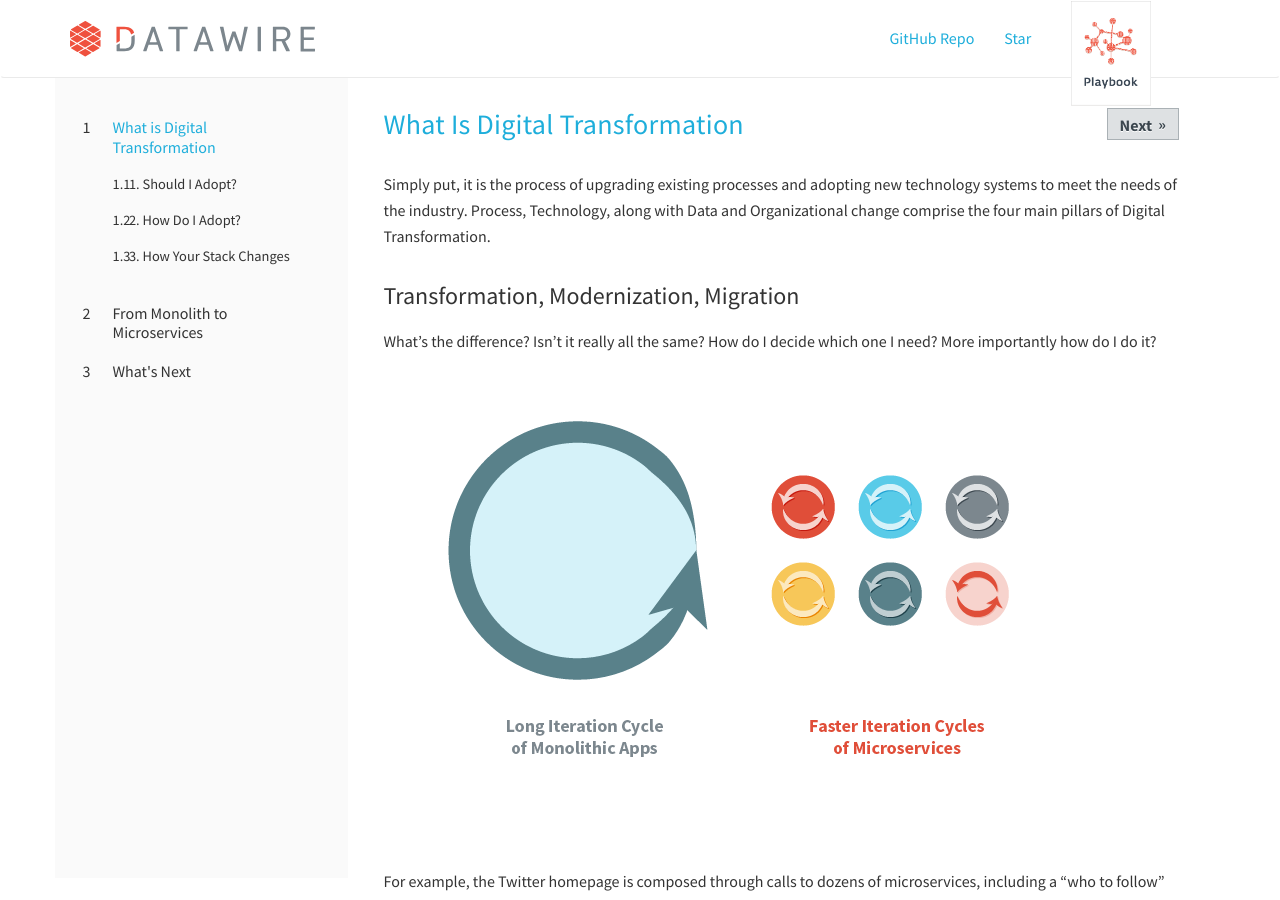
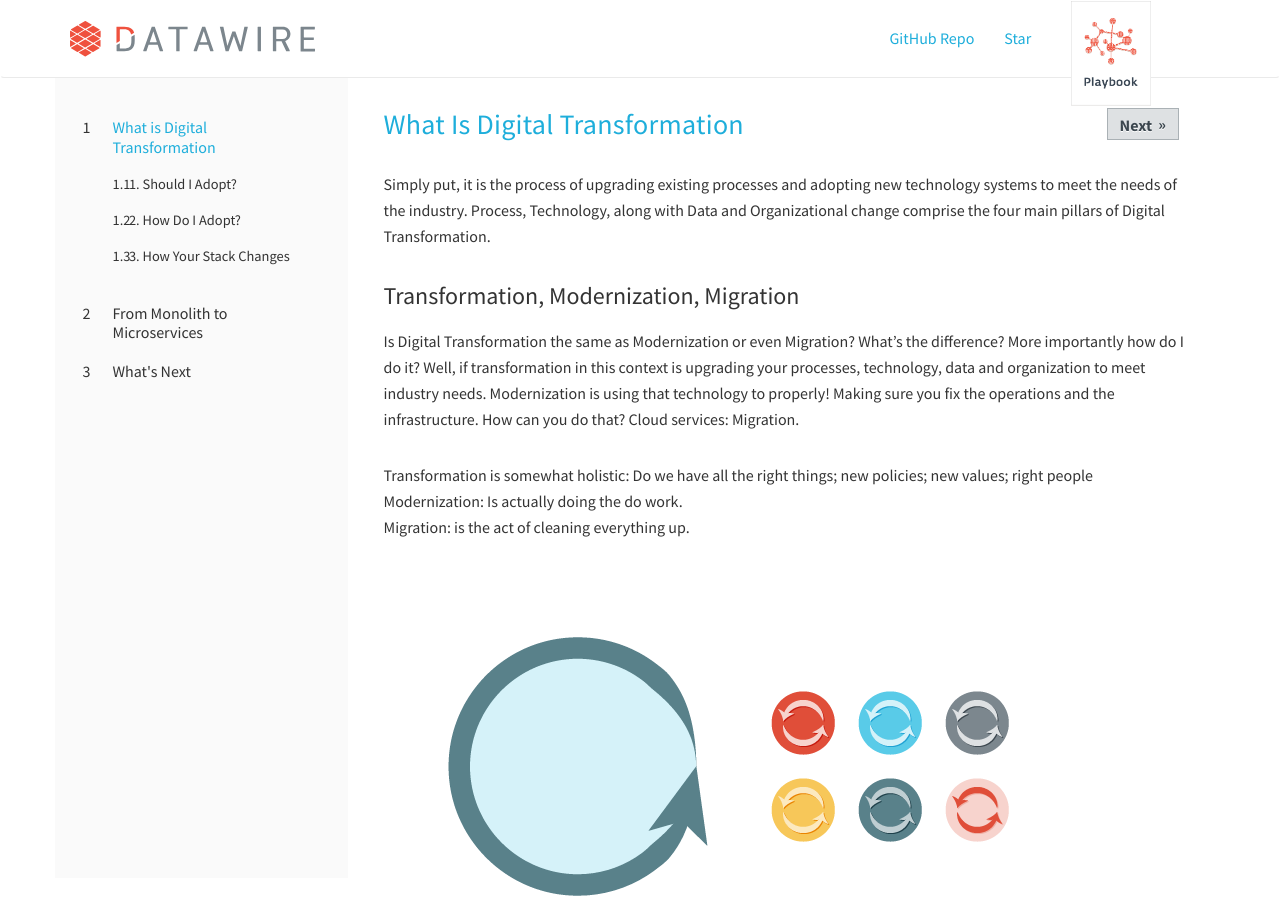
Before and after one commit to ModernizationDigital/playbook-3, a Jekyll site: the page built from _playbook/intro.md, in a window 1280 px wide and 900 px high. Built offline with Jekyll 4.4.1, drawn with Linux system fonts in a browser that asks for light colours.

Commit message:
content; intro

```diff
--- a/_playbook/intro.md
+++ b/_playbook/intro.md
@@ -6,7 +6,12 @@ Simply put, it is the process of upgrading existing processes and adopting new t
 
 ### Transformation, Modernization, Migration
 
-What's the difference? Isn't it really all the same? How do I decide which one I need?  More importantly how do I do it?
+Is Digital Transformation the same as Modernization or even Migration? What's the difference? More importantly how do I do it? Well, if transformation in this context is upgrading your processes, technology, data and organization to meet industry needs. Modernization is using that technology to properly! Making sure you fix the operations and the infrastructure. How can you do that? Cloud services: Migration.
+
+Transformation is somewhat holistic: Do we have all the right things; new policies; new values; right people
+Modernization: Is actually doing the do work.
+Migration: is the act of cleaning everything up.
+
 ![Iteration Cycles]({{site.baseurl}}/images/iteration-cycles.png)
 
 For example, the Twitter homepage is composed through calls to dozens of microservices, including a “who to follow” microservice, a “trends” microservice, a “tweets” microservice, and many others -- some of which in turn call other microservices. The key to a successful microservices architecture is the loose coupling, which enables each microservice to be developed, tested, and released independently of the other microservices.
```
